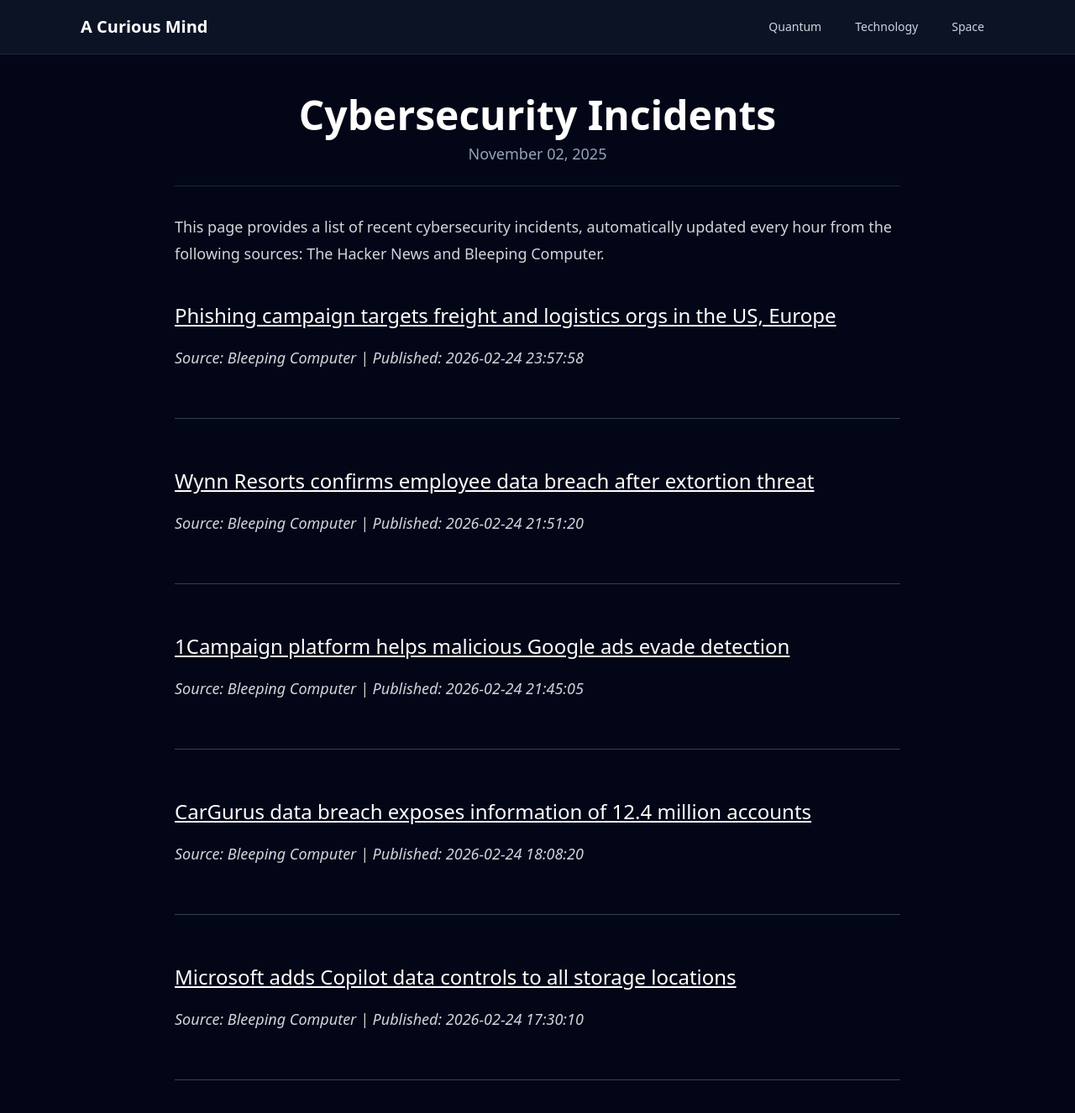
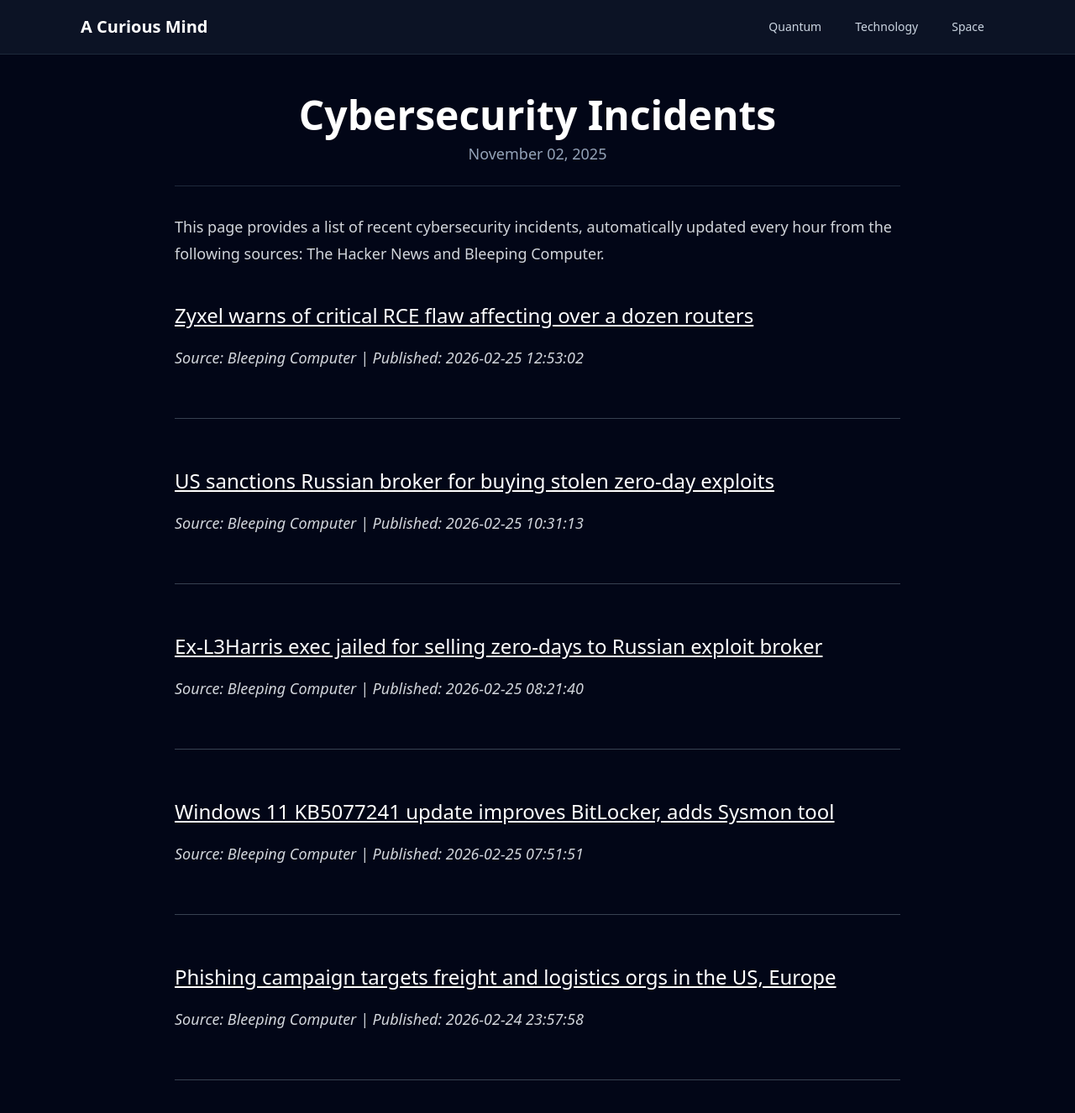
Before and after one commit to onehl7/onehl7.github.io, a Jekyll site: the page built from _posts/2025-11-02-cybersecurity-incidents.md, in a window 1280 px wide and 1400 px high. Shown: the top 1326 px of the window at 84% size. Built offline with Jekyll 4.4.1, drawn with Linux system fonts in a browser that asks for light colours; nearby versions of some CDN libraries.

Commit message:
Update news data

```diff
--- a/_data/news.json
+++ b/_data/news.json
@@ -1,32 +1,32 @@
 [
+  {
+    "source": "Bleeping Computer",
+    "title": "Zyxel warns of critical RCE flaw affecting over a dozen routers",
+    "link": "https://www.bleepingcomputer.com/news/security/zyxel-warns-of-critical-rce-flaw-affecting-over-a-dozen-routers/",
+    "published": "2026-02-25 12:53:02"
+  },
+  {
+    "source": "Bleeping Computer",
+    "title": "US sanctions Russian broker for buying stolen zero-day exploits",
+    "link": "https://www.bleepingcomputer.com/news/security/us-sanctions-russian-exploit-broker-for-buying-stolen-zero-days/",
+    "published": "2026-02-25 10:31:13"
+  },
+  {
+    "source": "Bleeping Computer",
+    "title": "Ex-L3Harris exec jailed for selling zero-days to Russian exploit broker",
+    "link": "https://www.bleepingcomputer.com/news/security/ex-l3harris-exec-jailed-for-selling-zero-days-to-russian-exploit-broker/",
+    "published": "2026-02-25 08:21:40"
+  },
+  {
+    "source": "Bleeping Computer",
+    "title": "Windows 11 KB5077241 update improves BitLocker, adds Sysmon tool",
+    "link": "https://www.bleepingcomputer.com/news/microsoft/windows-11-kb5077241-update-improves-bitlocker-adds-sysmon-tool/",
+    "published": "2026-02-25 07:51:51"
+  },
   {
     "source": "Bleeping Computer",
     "title": "Phishing campaign targets freight and logistics orgs in the US, Europe",
     "link": "https://www.bleepingcomputer.com/news/security/phishing-campaign-targets-freight-and-logistics-orgs-in-the-us-europe/",
     "published": "2026-02-24 23:57:58"
-  },
-  {
-    "source": "Bleeping Computer",
-    "title": "Wynn Resorts confirms employee data breach after extortion threat",
-    "link": "https://www.bleepingcomputer.com/news/security/wynn-resorts-confirms-employee-data-breach-after-extortion-threat/",
-    "published": "2026-02-24 21:51:20"
-  },
-  {
-    "source": "Bleeping Computer",
-    "title": "1Campaign platform helps malicious Google ads evade detection",
-    "link": "https://www.bleepingcomputer.com/news/security/1campaign-platform-helps-malicious-google-ads-evade-detection/",
-    "published": "2026-02-24 21:45:05"
-  },
-  {
-    "source": "Bleeping Computer",
-    "title": "CarGurus data breach exposes information of 12.4 million accounts",
-    "link": "https://www.bleepingcomputer.com/news/security/cargurus-data-breach-exposes-information-of-124-million-accounts/",
-    "published": "2026-02-24 18:08:20"
-  },
-  {
-    "source": "Bleeping Computer",
-    "title": "Microsoft adds Copilot data controls to all storage locations",
-    "link": "https://www.bleepingcomputer.com/news/microsoft/microsoft-adds-copilot-data-controls-to-all-storage-locations/",
-    "published": "2026-02-24 17:30:10"
   }
 ]
```
